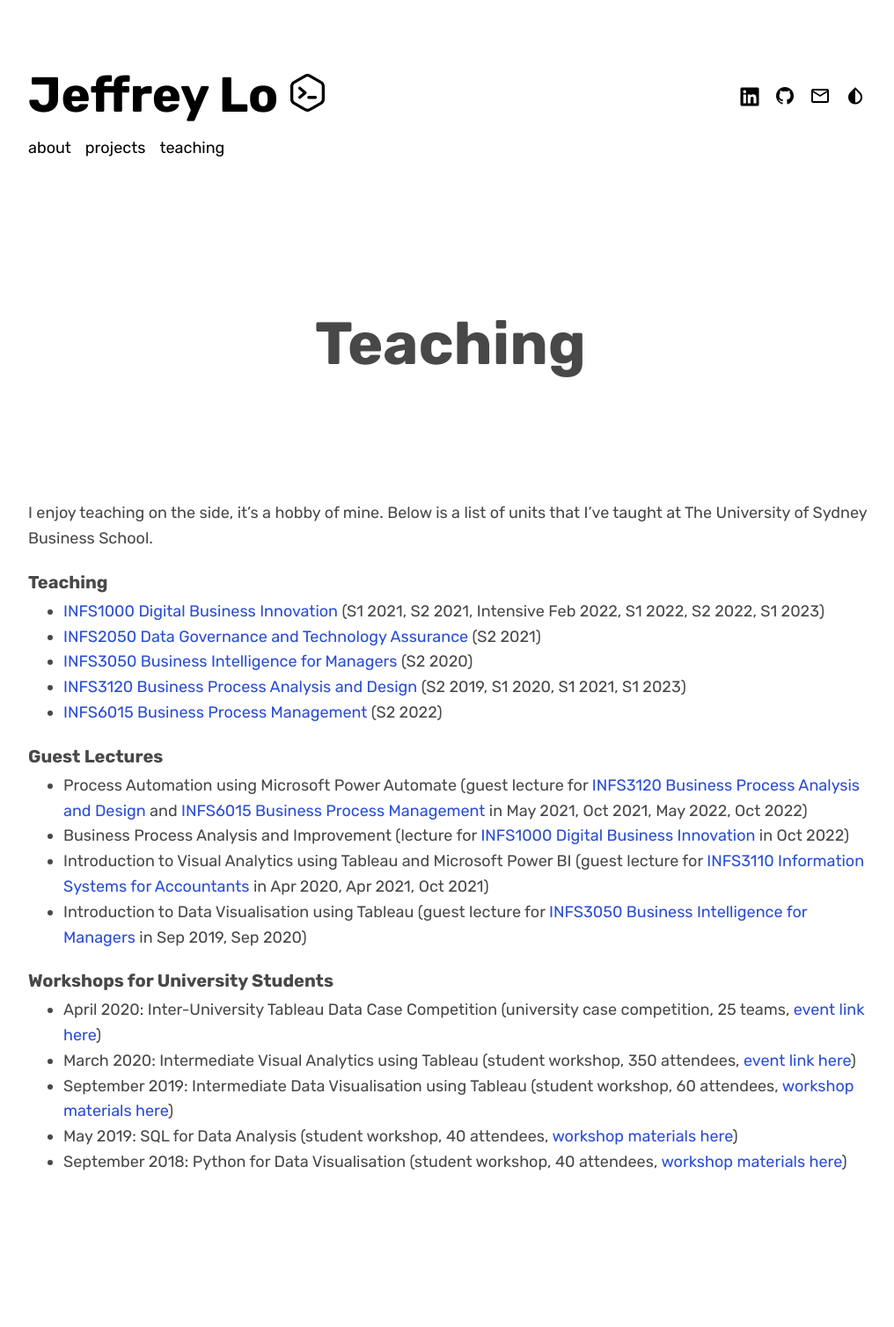
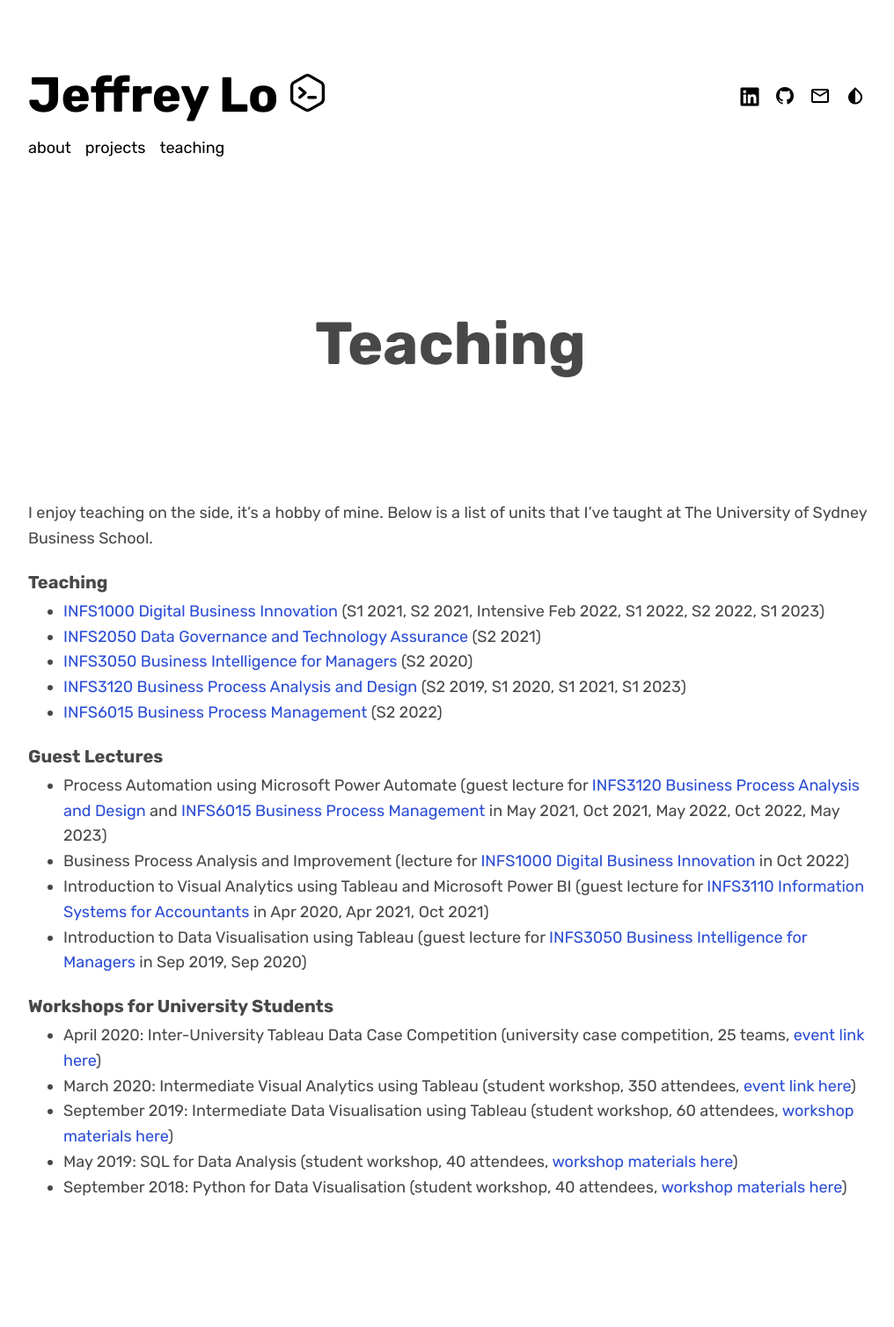
Before and after one commit to jeffreycklo/jeffreycklo.github.io, a Jekyll site: the page built from teaching.md, in a window 1280 px wide. Shown: the whole page at 88% size, without its empty margins (128-1144 px from the left). Built offline with Jekyll 4.4.1, drawn with Linux system fonts in a browser that asks for light colours; nearby versions of some CDN libraries; some web fonts are replaced; before the commit the page ends 1480 px from its top, so only the background shows below that.

Commit message:
Update teaching.md

```diff
--- a/teaching.md
+++ b/teaching.md
@@ -21,7 +21,7 @@ I enjoy teaching on the side, it's a hobby of mine. Below is a list of units tha
 
 ### Guest Lectures
 
-- Process Automation using Microsoft Power Automate (guest lecture for [INFS3120 Business Process Analysis and Design](https://www.sydney.edu.au/units/INFS3120) and [INFS6015 Business Process Management](https://www.sydney.edu.au/units/INFS6015) in May 2021, Oct 2021, May 2022, Oct 2022)
+- Process Automation using Microsoft Power Automate (guest lecture for [INFS3120 Business Process Analysis and Design](https://www.sydney.edu.au/units/INFS3120) and [INFS6015 Business Process Management](https://www.sydney.edu.au/units/INFS6015) in May 2021, Oct 2021, May 2022, Oct 2022, May 2023)
 - Business Process Analysis and Improvement (lecture for [INFS1000 Digital Business Innovation](https://www.sydney.edu.au/units/INFS1000) in Oct 2022)
 - Introduction to Visual Analytics using Tableau and Microsoft Power BI (guest lecture for [INFS3110 Information Systems for Accountants](https://www.sydney.edu.au/units/INFS3110) in Apr 2020, Apr 2021, Oct 2021)
 - Introduction to Data Visualisation using Tableau (guest lecture for [INFS3050 Business Intelligence for Managers](https://www.sydney.edu.au/units/INFS3050) in Sep 2019, Sep 2020)
```
